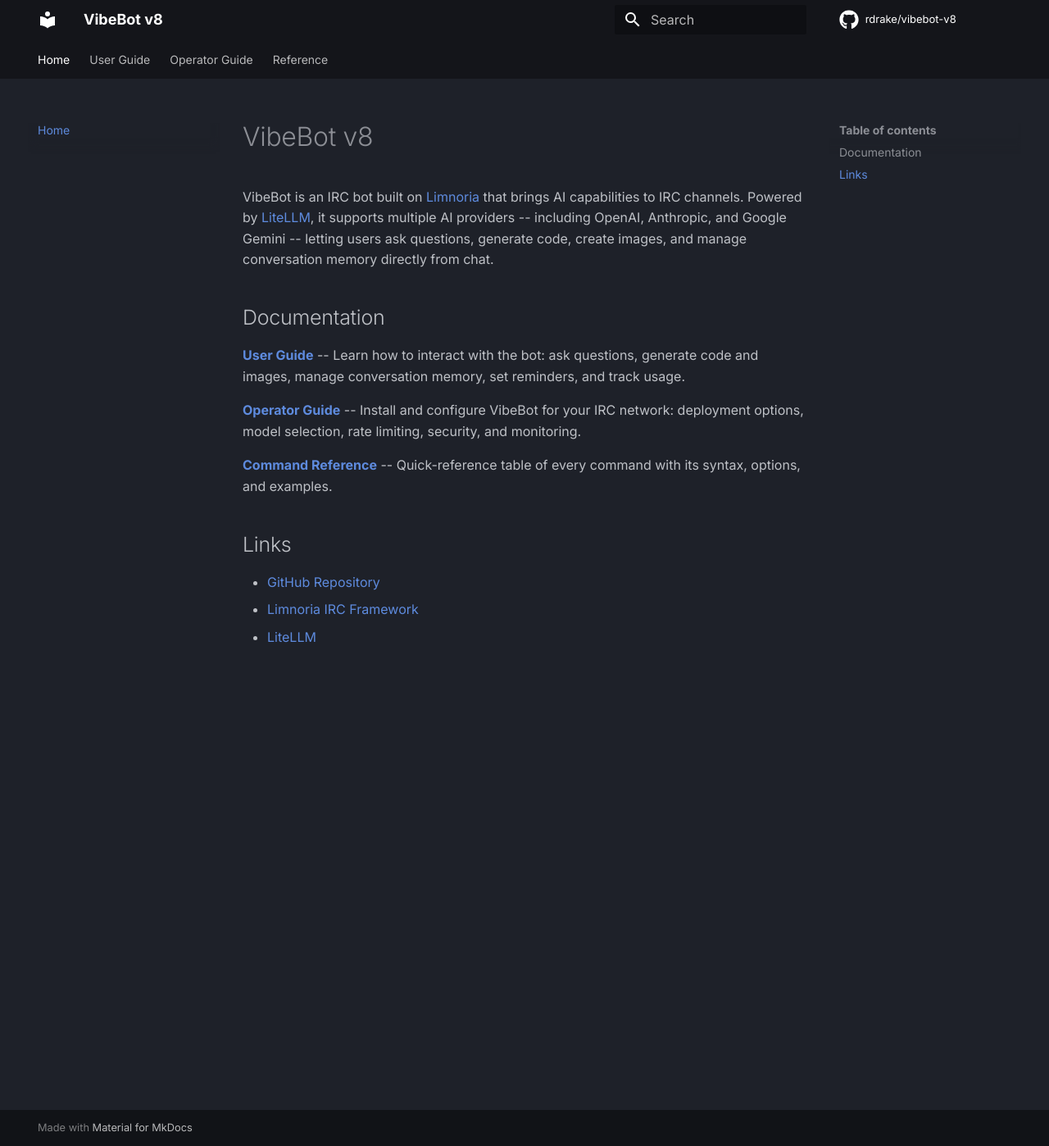
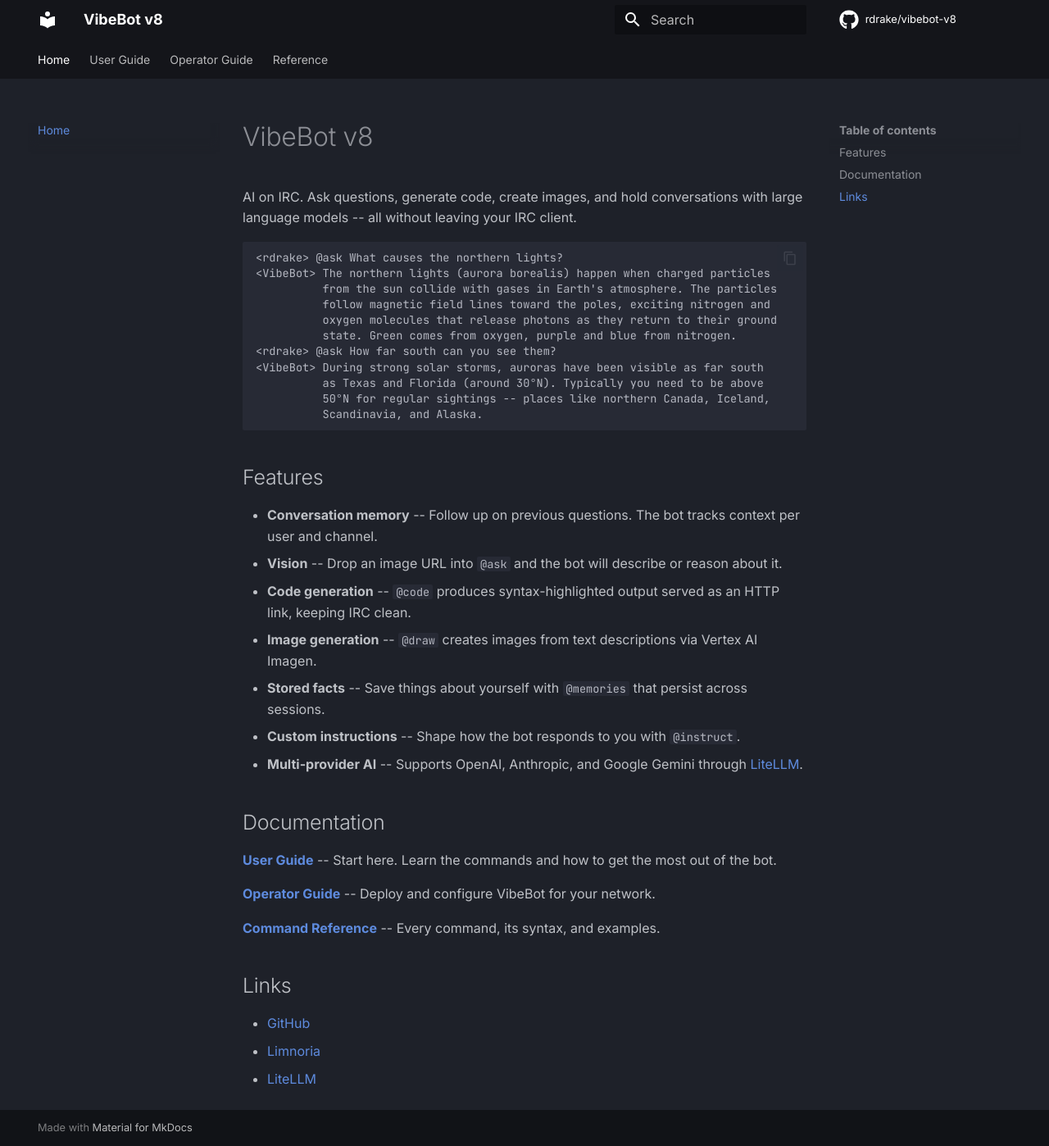
Before and after one commit to rdrake/vibebot-v8, an MkDocs documentation site: the page built from docs/guide/index.md, in a window 1280 px wide and 1398 px high. Shown: the whole window at 82% size. Built offline with MkDocs 1.6.1 and Material for MkDocs 9.7.7, drawn with Linux system fonts in a browser that asks for light colours; comment, search, counter and statistics services are not loaded.

Commit message:
docs: expand homepage with features and example exchange

````diff
--- a/docs/guide/index.md
+++ b/docs/guide/index.md
@@ -1,17 +1,41 @@
 # VibeBot v8
 
-VibeBot is an IRC bot built on [Limnoria](https://github.com/ProgVal/Limnoria) that brings AI capabilities to IRC channels. Powered by [LiteLLM](https://github.com/BerriAI/litellm), it supports multiple AI providers -- including OpenAI, Anthropic, and Google Gemini -- letting users ask questions, generate code, create images, and manage conversation memory directly from chat.
+AI on IRC. Ask questions, generate code, create images, and hold conversations with large language models -- all without leaving your IRC client.
+
+```
+<rdrake> @ask What causes the northern lights?
+<VibeBot> The northern lights (aurora borealis) happen when charged particles
+          from the sun collide with gases in Earth's atmosphere. The particles
+          follow magnetic field lines toward the poles, exciting nitrogen and
+          oxygen molecules that release photons as they return to their ground
+          state. Green comes from oxygen, purple and blue from nitrogen.
+<rdrake> @ask How far south can you see them?
+<VibeBot> During strong solar storms, auroras have been visible as far south
+          as Texas and Florida (around 30°N). Typically you need to be above
+          50°N for regular sightings -- places like northern Canada, Iceland,
+          Scandinavia, and Alaska.
+```
+
+## Features
+
+- **Conversation memory** -- Follow up on previous questions. The bot tracks context per user and channel.
+- **Vision** -- Drop an image URL into `@ask` and the bot will describe or reason about it.
+- **Code generation** -- `@code` produces syntax-highlighted output served as an HTTP link, keeping IRC clean.
+- **Image generation** -- `@draw` creates images from text descriptions via Vertex AI Imagen.
+- **Stored facts** -- Save things about yourself with `@memories` that persist across sessions.
+- **Custom instructions** -- Shape how the bot responds to you with `@instruct`.
+- **Multi-provider AI** -- Supports OpenAI, Anthropic, and Google Gemini through [LiteLLM](https://github.com/BerriAI/litellm).
 
 ## Documentation
 
-**[User Guide](user/getting-started.md)** -- Learn how to interact with the bot: ask questions, generate code and images, manage conversation memory, set reminders, and track usage.
+**[User Guide](user/getting-started.md)** -- Start here. Learn the commands and how to get the most out of the bot.
 
-**[Operator Guide](operator/installation.md)** -- Install and configure VibeBot for your IRC network: deployment options, model selection, rate limiting, security, and monitoring.
+**[Operator Guide](operator/installation.md)** -- Deploy and configure VibeBot for your network.
 
-**[Command Reference](reference/commands.md)** -- Quick-reference table of every command with its syntax, options, and examples.
+**[Command Reference](reference/commands.md)** -- Every command, its syntax, and examples.
 
 ## Links
 
-- [GitHub Repository](https://github.com/rdrake/vibebot-v8)
-- [Limnoria IRC Framework](https://github.com/ProgVal/Limnoria)
+- [GitHub](https://github.com/rdrake/vibebot-v8)
+- [Limnoria](https://github.com/ProgVal/Limnoria)
 - [LiteLLM](https://github.com/BerriAI/litellm)
````
